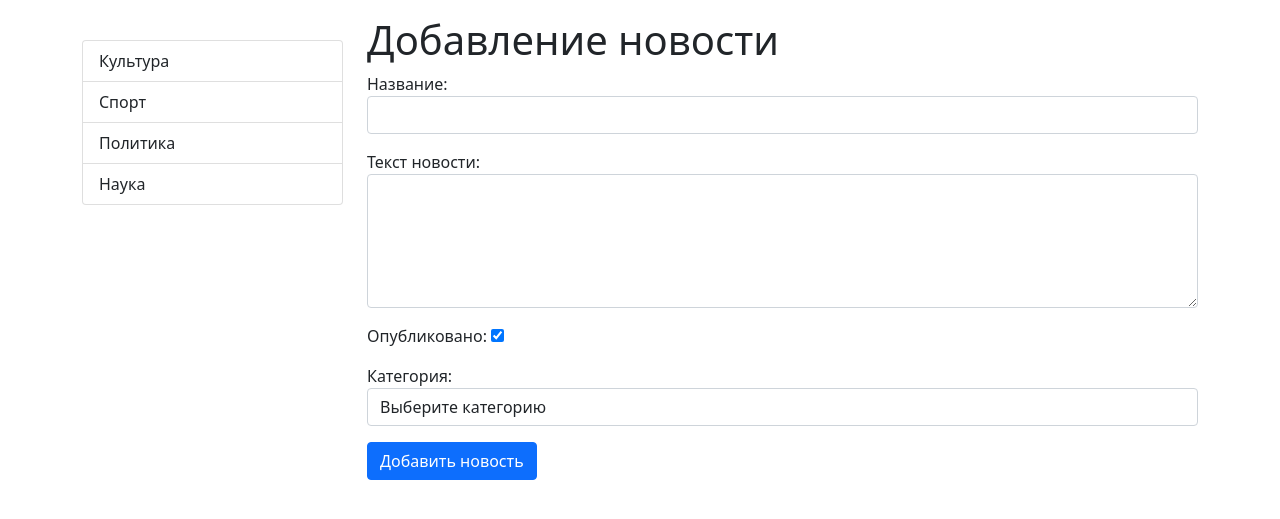
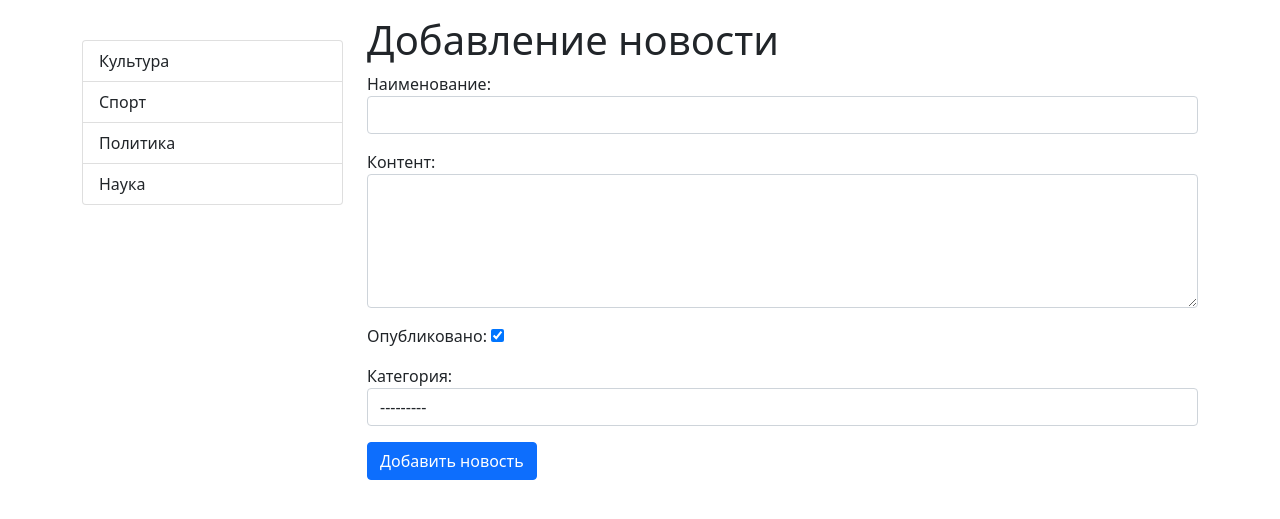
Before and after one commit to deviar54/DjangoLernProject, a Django app: page /news/add-news/ in a window 1280 px wide. Shown: the part 56-575 px from the top of the page. Run offline with Django 4.2, Linux system fonts and the light colour scheme; data comes from the database, SQL or seed files in the repository; both versions use the stored data as it was after the commit; some libraries are stand-ins or nearby versions.

Commit message:
Add formm bind with model

```diff
--- a/news/forms.py
+++ b/news/forms.py
@@ -1,11 +1,17 @@
+from cProfile import label
 from django import forms
-from .models import Category
+from .models import News
 
-class NewsForm(forms.Form):
-    title = forms.CharField(max_length=150, label='Название:', widget=forms.TextInput(attrs={'class': 'form-control'}))
-    content = forms.CharField(label='Текст новости:', required=False, widget=forms.Textarea(attrs={
-        'class': 'form-control',
-        'rows': 5
-        }))
-    is_published = forms.BooleanField(label='Опубликовано:', initial=True)
-    category = forms.ModelChoiceField(empty_label='Выберите категорию', queryset=Category.objects.all(), label='Категория:', widget=forms.Select(attrs={'class': 'form-control'}))
+class NewsForm(forms.ModelForm):
+    class Meta:
+        model = News
+        #fields = '__all__' Конструкция используется если необходимо добавить в форму все поля класса
+        fields = ['title', 'content', 'is_published', 'category']
+        widgets = {
+            'title': forms.TextInput(attrs={'class':'form-control'}),
+            'content': forms.Textarea(attrs={
+                'class':'form-control',
+                'rows':5
+            }),
+            'category': forms.Select(attrs={'class':'form-control'})
+        }
--- a/news/views.py
+++ b/news/views.py
@@ -36,8 +36,8 @@ def add_news(request):
     if request.method == 'POST':
         form = NewsForm(request.POST)
         if form.is_valid():
-            print(form.cleaned_data)
-            News.objects.create(**form.cleaned_data)
+            #print(form.cleaned_data)
+            news = form.save()
             return redirect('home')
     else:
         form = NewsForm()
--- a/templates/inc/_nav.html
+++ b/templates/inc/_nav.html
@@ -8,7 +8,7 @@
       <div class="collapse navbar-collapse" id="navbarSupportedContent">
         <ul class="navbar-nav me-auto mb-2 mb-lg-0">
           <li class="nav-item"><a class="nav-link active" aria-current="page" href="{% url 'home' %}">Главная</a></li>
-          <li class="nav-item"><a class="nav-link active" aria-current="page" href="{% url 'home' %}">Добавить новость</a></li>
+          <li class="nav-item"><a class="nav-link active" aria-current="page" href="{% url 'add_news' %}">Добавить новость</a></li>
         </ul>
       </div>
     </div>
```
Also changed, not shown: db.sqlite3.
